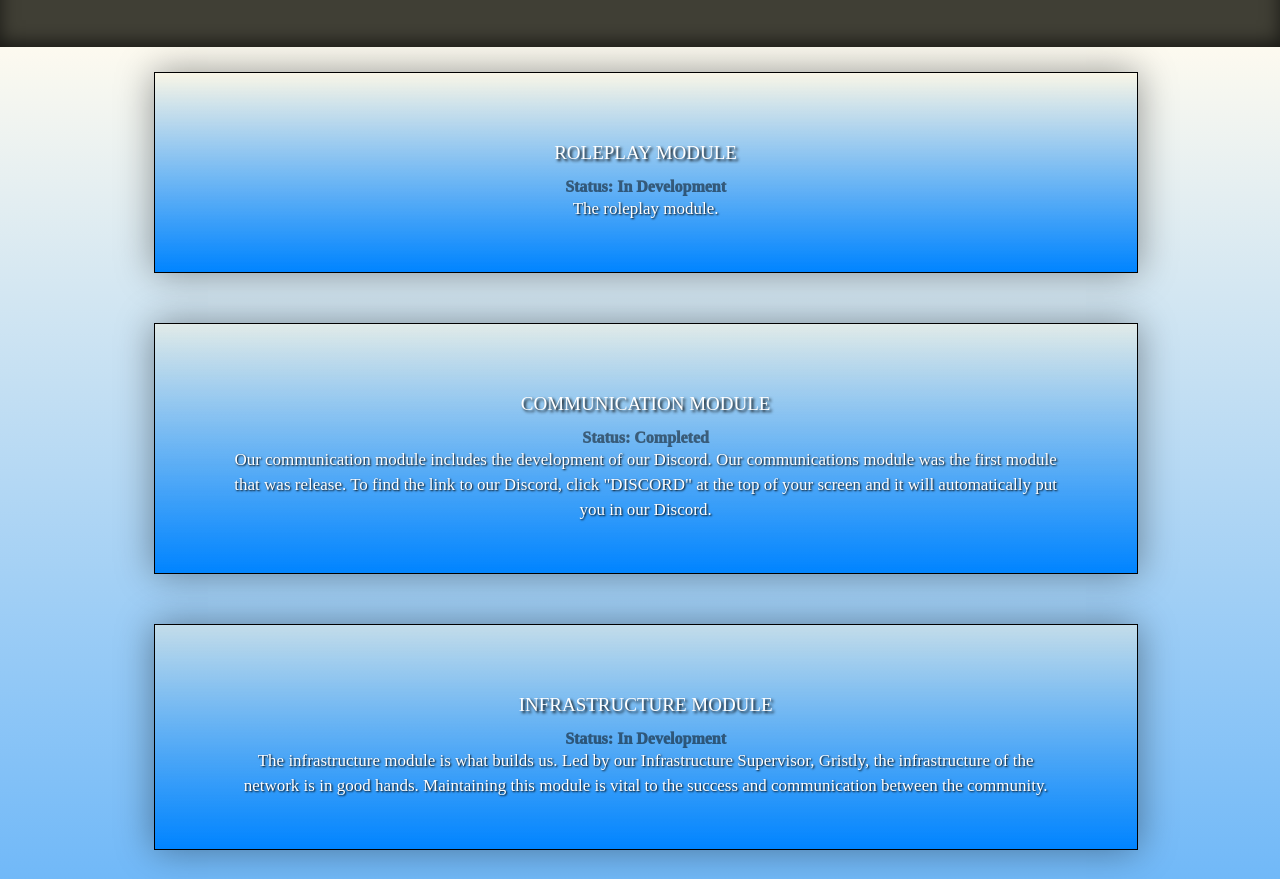
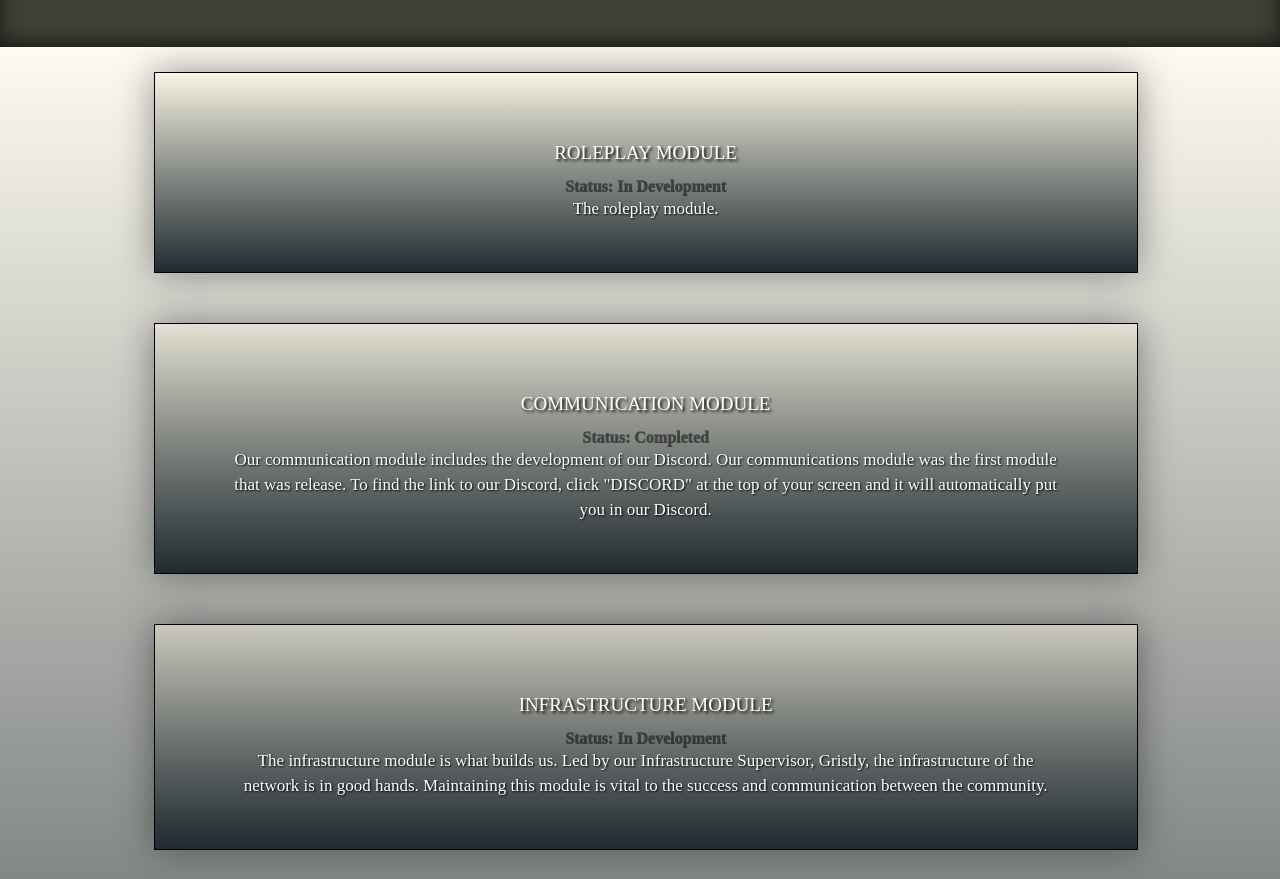
Before and after one commit to originentertainment/originentertainment.github.io, a plain HTML site: page index.html in a window 1280 px wide. Shown: the part 553-1432 px from the top of the page. Drawn offline with Linux system fonts and the light colour scheme.

Commit message:
Update main_style.css

```diff
--- a/assets/css/main_style.css
+++ b/assets/css/main_style.css
@@ -67,7 +67,7 @@ a:-webkit-any-link {
 .module_container {
   width: 100%;
   height: 1500px;
-  background: linear-gradient(rgba(250, 243, 218, 0.42), rgb(0, 132, 255));
+  background: linear-gradient(rgba(250, 243, 218, 0.42), rgb(32, 43, 49));
   text-align: center;
 }
 .module-box {
@@ -97,24 +97,24 @@ a:-webkit-any-link {
   /*background-image: url(/assets/img/modules/module_1.jpg);
   background-repeat: no-repeat;
   background-size: auto !important;
-  background-color: rgb(0, 132, 255);*/
-  background: linear-gradient(rgba(250, 243, 218, 0.42), rgb(0, 132, 255));
+  background-color: rgb(32, 43, 49);*/
+  background: linear-gradient(rgba(250, 243, 218, 0.42), rgb(32, 43, 49));
   top: 25px;
 }
 .module-2 {
   /*background-image: url(/assets/img/modules/module_1.jpg);
     background-repeat: no-repeat;
     background-size: auto !important;
-    background-color: rgb(0, 132, 255);*/
-  background: linear-gradient(rgba(250, 243, 218, 0.42), rgb(0, 132, 255));
+    background-color: rgb(32, 43, 49);*/
+  background: linear-gradient(rgba(250, 243, 218, 0.42), rgb(32, 43, 49));
   top: 25px;
 }
 .module-3 {
   /*background-image: url(/assets/img/modules/module_1.jpg);
     background-repeat: no-repeat;
     background-size: auto !important;
-    background-color: rgb(0, 132, 255);*/
-  background: linear-gradient(rgba(250, 243, 218, 0.42), rgb(0, 132, 255));
+    background-color: rgb(32, 43, 49);*/
+  background: linear-gradient(rgba(250, 243, 218, 0.42), rgb(32, 43, 49));
   top: 25px;
 }
 .module-title {
```
